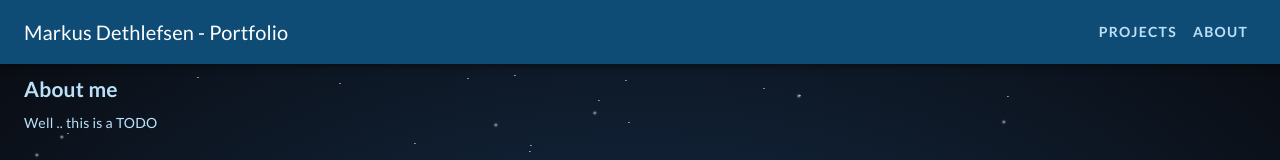
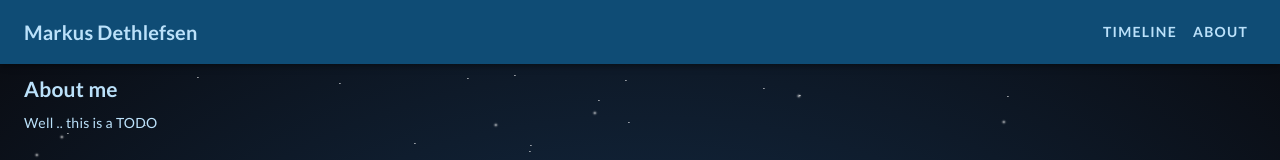
Before and after one commit to Drathal/portfolio, a Next.js app: page /about in a window 1280 px wide. Shown: the top 160 px of the page. Built offline with nearby package versions, Linux system fonts and the light colour scheme.

Commit message:
feat: even more Data

```diff
--- a/components/Header.tsx
+++ b/components/Header.tsx
@@ -70,12 +70,14 @@ const Header: FC = () => {
           <AppBar color="secondary">
             <Toolbar>
               <Typography variant="h6" className={classes.title}>
-                Markus Dethlefsen - Portfolio
+                <Link href="/">
+                  <a>Markus Dethlefsen</a>
+                </Link>
               </Typography>
 
               <Button color="inherit">
                 <Link href="/">
-                  <a>Projects</a>
+                  <a>Timeline</a>
                 </Link>
               </Button>
 
```
